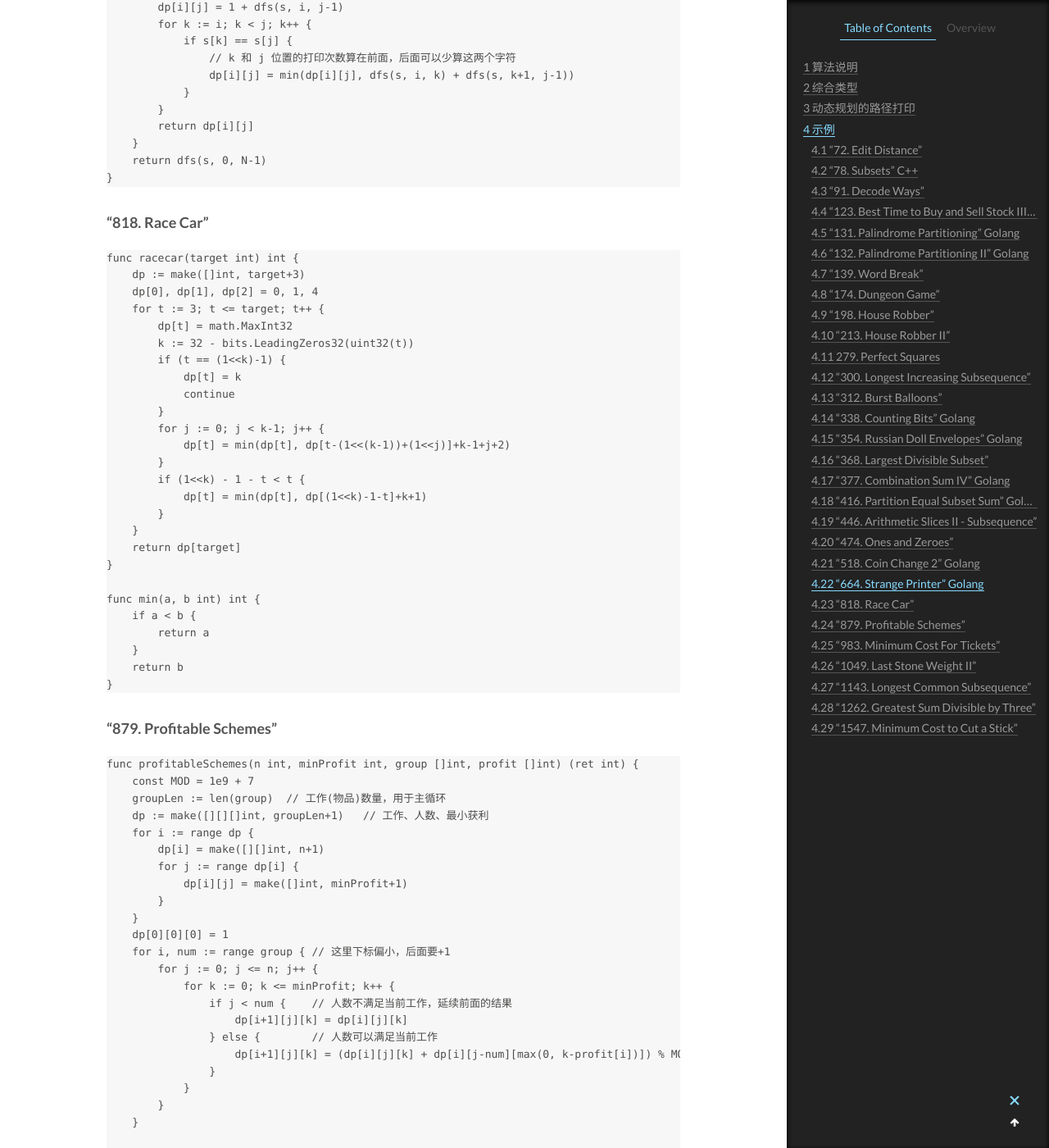
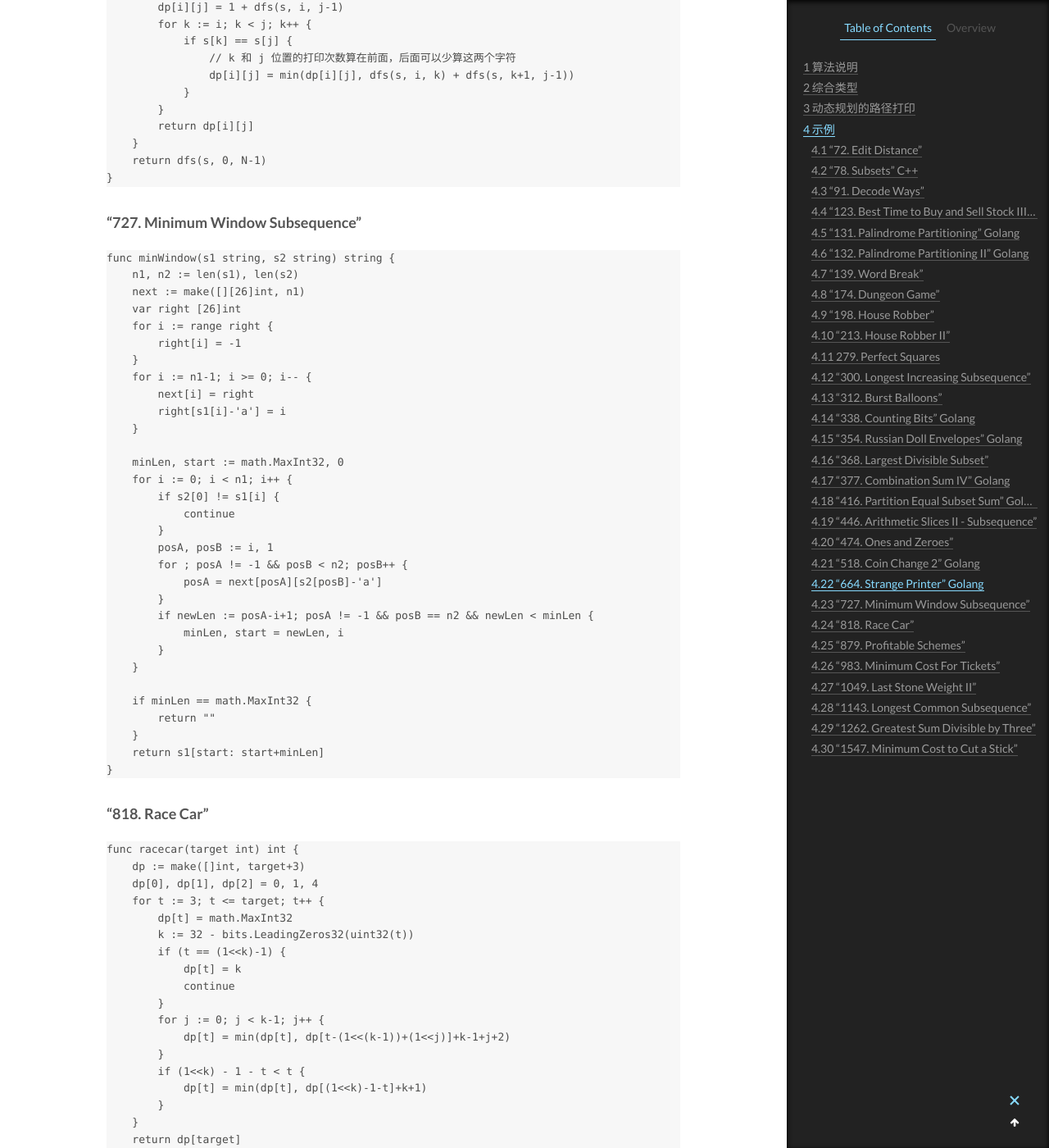
Before and after one commit to CodeHunter2006/CodeHunter2006.github.io, a Jekyll site: the page built from _posts/2021-01-02-Algorithm_DynamicPlanning.md, in a window 1280 px wide and 1400 px high, scrolled down 18097 px. Shown: the whole window at 82% size. Built offline with Jekyll 4.4.1, drawn with Linux system fonts in a browser that asks for light colours.

Commit message:
[doc]: add contents.

````diff
--- a/_posts/2021-01-02-Algorithm_DynamicPlanning.md
+++ b/_posts/2021-01-02-Algorithm_DynamicPlanning.md
@@ -840,6 +840,42 @@ func strangePrinter(s string) int {
 }
 ```
 
+### "727. Minimum Window Subsequence"
+
+```Go
+func minWindow(s1 string, s2 string) string {
+    n1, n2 := len(s1), len(s2)
+    next := make([][26]int, n1)
+    var right [26]int
+    for i := range right {
+        right[i] = -1
+    }
+    for i := n1-1; i >= 0; i-- {
+        next[i] = right
+        right[s1[i]-'a'] = i
+    }
+
+    minLen, start := math.MaxInt32, 0
+    for i := 0; i < n1; i++ {
+        if s2[0] != s1[i] {
+            continue
+        }
+        posA, posB := i, 1
+        for ; posA != -1 && posB < n2; posB++ {
+            posA = next[posA][s2[posB]-'a']
+        }
+        if newLen := posA-i+1; posA != -1 && posB == n2 && newLen < minLen {
+            minLen, start = newLen, i
+        }
+    }
+
+    if minLen == math.MaxInt32 {
+        return ""
+    }
+    return s1[start: start+minLen]
+}
+```
+
 ### "818. Race Car"
 
 ```Go
````
Also changed, not shown: _posts/2020-12-27-LeetCode_Question_Category.md (+12 -0 lines).
